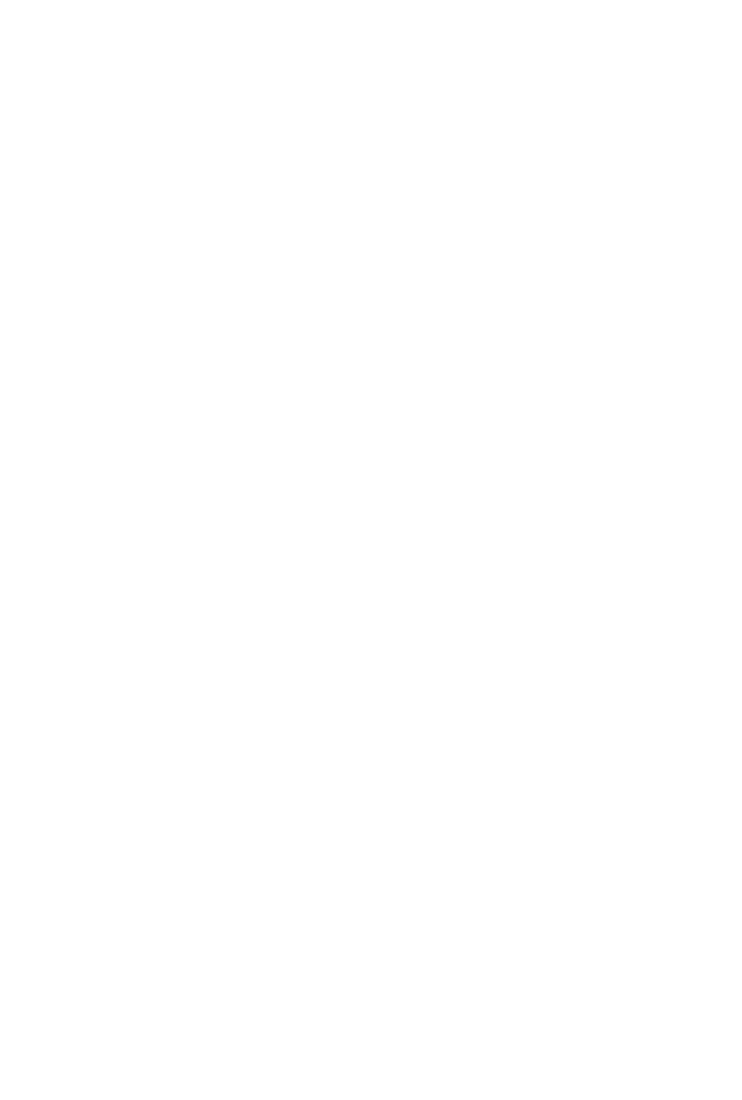
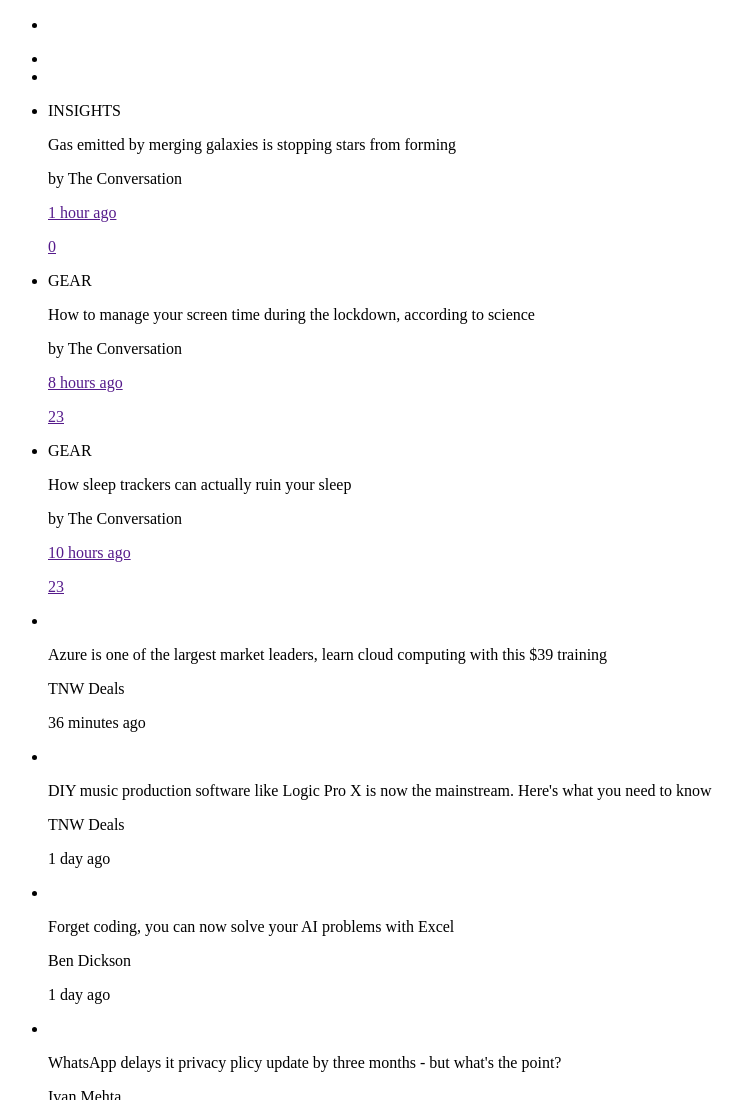
Before and after one commit to Greg0109/TheNextWeb, a plain HTML site: page index.html in a window 1280 px wide. Shown: the top 1100 px of the page, without its empty margins (0-742 px from the left). Before the commit the page ends 800 px from the top, so only its background shows below. Drawn offline with Linux system fonts and the light colour scheme.

Commit message:
add html body

```diff
--- a/index.html
+++ b/index.html
@@ -3,9 +3,124 @@
 <head>
   <meta charset="UTF-8">
   <meta name="viewport" content="width=device-width, initial-scale=1.0">
-  <title>Document</title>
+<title>The Next Web</title>
 </head>
 <body>
+  <!-- header section -->
 
+  <header>
+    <nav>
+      <ul class="left-nav">
+        <li>
+          <a href=""></a>
+        </li>
+      </ul>
+      <ul class="right-nav">
+        <li><a href=""></a> </li>
+        <li><a href=""></a> </li>
+      </ul>
+    </nav>
+  </header>
+
+  <!-- main section -->
+  <main>
+<div class="main-articles">
+  <ul>
+    <li>
+      <p class="source">INSIGHTS</p>
+      <p class="main-title">Gas emitted by merging galaxies is stopping stars from forming</p>
+      <p class="author">by <span>The Conversation</span></p>
+      <p class="time">
+        <a href="">1 hour ago</a>
+      </p>
+      <p class="share-icon">
+        <a href="">0</a>
+      </p>
+    </li>
+
+    <li>
+      <p class="source">GEAR</p>
+      <p class="main-title">How to manage your screen time during the lockdown, according to science</p>
+      <p class="author">by <span>The Conversation</span></p>
+      <p class="time">
+        <a href="">8 hours ago</a>
+      </p>
+      <p class="share-icon">
+        <a href="">23</a>
+      </p>
+    </li>
+
+    <li>
+      <p class="source">GEAR</p>
+      <p class="main-title">How sleep trackers can actually ruin your sleep</p>
+      <p class="author">by <span>The Conversation</span></p>
+      <p class="time">
+        <a href="">10 hours ago</a>
+      </p>
+      <p class="share-icon">
+        <a href="">23</a>
+      </p>
+    </li>
+  </ul>
+</div>
+<!-- Latest news -->
+
+<div class="latest-news">
+  <ul>
+    <li>
+      <img src="" alt="">
+      <p class="latest-title">Azure is one of the largest market leaders, learn cloud computing with this $39 training</p>
+      <p class="latest-author">TNW Deals</p>
+      <p class="latest-time">36 minutes ago</p>
+    </li>
+    <li>
+      <img src="" alt="">
+      <p class="latest-title">DIY music production software like Logic Pro X is now the mainstream. Here's what you need to know</p>
+      <p class="latest-author">TNW Deals</p>
+      <p class="latest-time">1 day ago</p>
+    </li>
+    <li>
+      <img src="" alt="">
+      <p class="latest-title">Forget coding, you can now solve your AI problems with Excel</p>
+      <p class="latest-author">Ben Dickson</p>
+      <p class="latest-time">1 day ago</p>
+    </li>
+    <li>
+      <img src="" alt="">
+      <p class="latest-title">WhatsApp delays it privacy plicy update by three months - but what's the point?</p>
+      <p class="latest-author">Ivan Mehta</p>
+      <p class="latest-time">1 day ago</p>
+    </li>
+    <li>
+      <img src="" alt="">
+      <p class="latest-title">Report: Apple is building foldable iPhone prototypes</p>
+      <p class="latest-author">Napier Lopez</p>
+      <p class="latest-time">1 day ago</p>
+    </li>
+    <li>
+      <img src="" alt="">
+      <p class="latest-title">Scientists figured out how to turn black holes into power sources</p>
+      <p class="latest-author">Tristan Greene</p>
+      <p class="latest-time">1 day ago</p>
+    </li>
+    <li>
+      <img src="" alt="">
+      <p class="latest-title">New self-supervised AI models scan X-rays to predict prognosis of COVID-19 patients</p>
+      <p class="latest-author">Thomas Macaulay</p>
+      <p class="latest-time">2 days ago</p>
+    </li>
+    <li>
+      <img src="" alt="">
+      <p class="latest-title">Electric vehicles can now use bus lanes in the UK - and cyclists aren't happy</p>
+      <p class="latest-author">Matthew Beedham</p>
+      <p class="latest-time">2 days ago</p>
+    </li>
+  </ul>
+</div>
+<div class="latest-funding">
+
+</div>
+
+</main>
 </body>
 </html>
```
